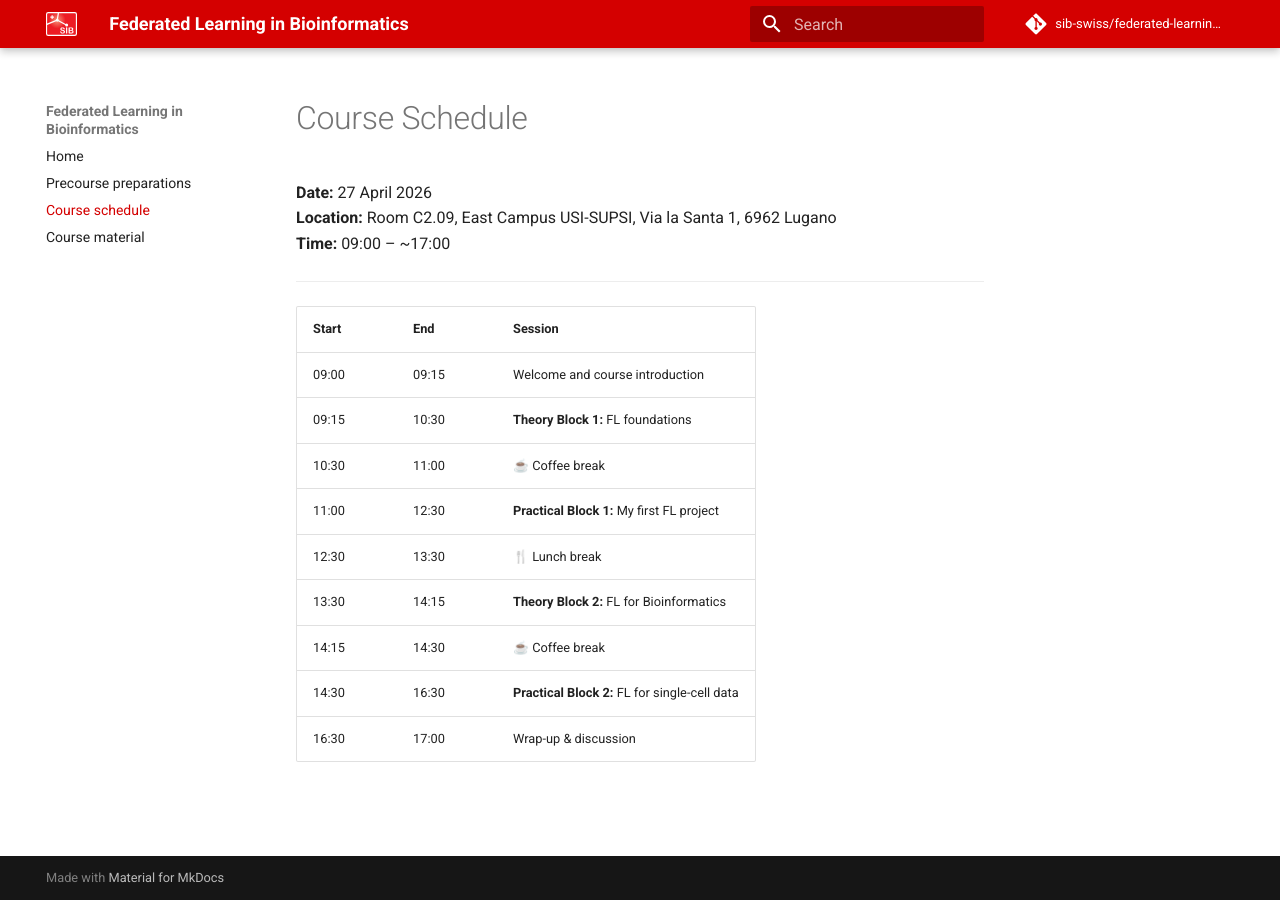
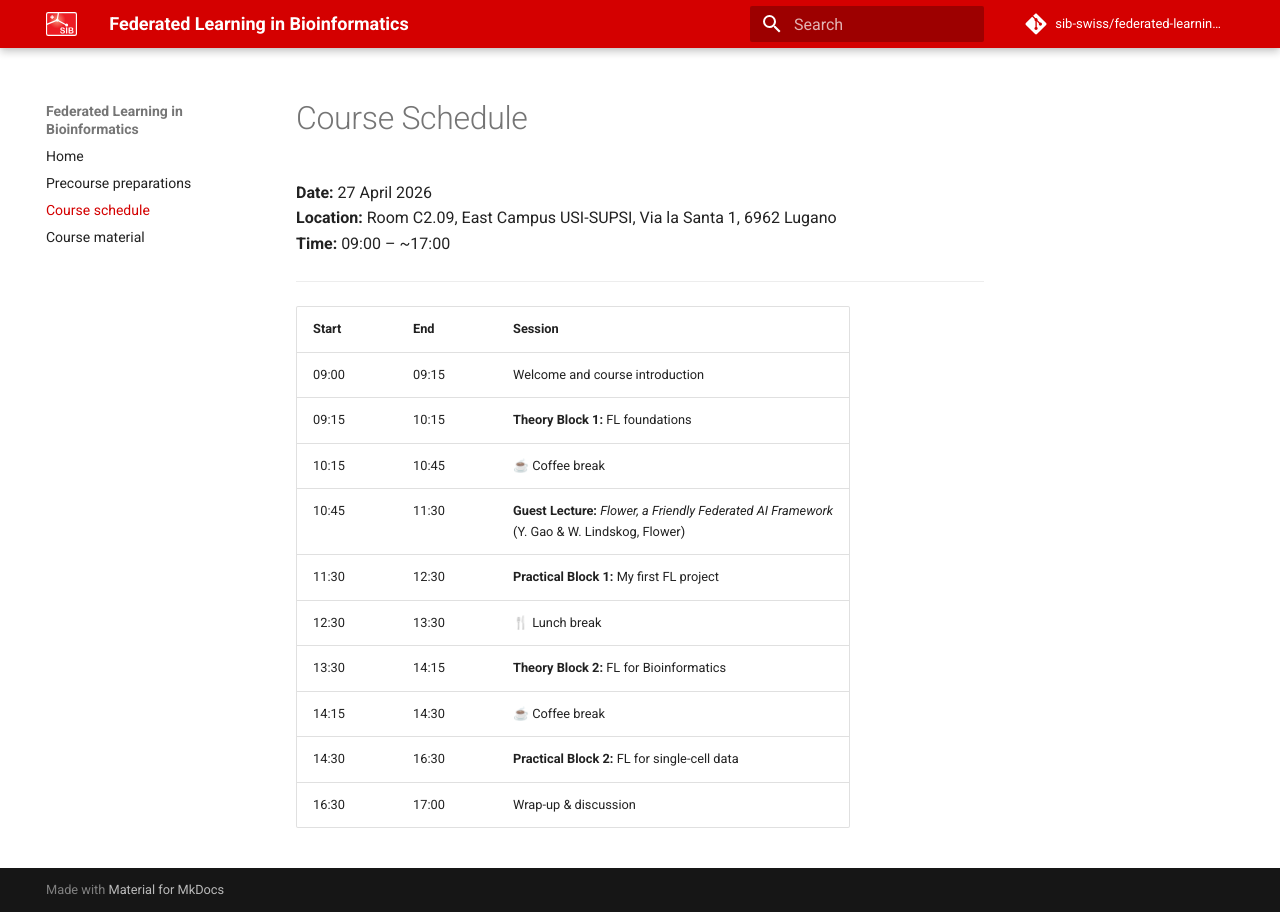
Before and after one commit to sib-swiss/federated-learning-training, an MkDocs documentation site: the page built from docs/course_schedule.md, in a window 1280 px wide. Built offline with MkDocs 1.6.1 and Material for MkDocs 9.7.7, drawn with Linux system fonts in a browser that asks for light colours; comment, search, counter and statistics services are not loaded.

Commit message:
schedule fixed

```diff
--- a/docs/course_schedule.md
+++ b/docs/course_schedule.md
@@ -9,9 +9,10 @@
 | **Start** | **End** | **Session**                                                                 |
 |-----------|---------|------------------------------------------------------------------------------|
 | 09:00     | 09:15   | Welcome and course introduction                                             |
-| 09:15     | 10:30   | **Theory Block 1:** FL foundations                                          |
-| 10:30     | 11:00   | ☕ Coffee break                                                             |
-| 11:00     | 12:30   | **Practical Block 1:** My first FL project                                  |
+| 09:15     | 10:15   | **Theory Block 1:** FL foundations                                          |
+| 10:15     | 10:45   | ☕ Coffee break                                                             |
+| 10:45     | 11:30   | **Guest Lecture:** *Flower, a Friendly Federated AI Framework* <br> (Y. Gao & W. Lindskog, Flower) |
+| 11:30     | 12:30   | **Practical Block 1:** My first FL project                                  |
 | 12:30     | 13:30   | 🍴 Lunch break                                                             |
 | 13:30     | 14:15   | **Theory Block 2:** FL for Bioinformatics                                   |
 | 14:15     | 14:30   | ☕ Coffee break                                                             |
```
